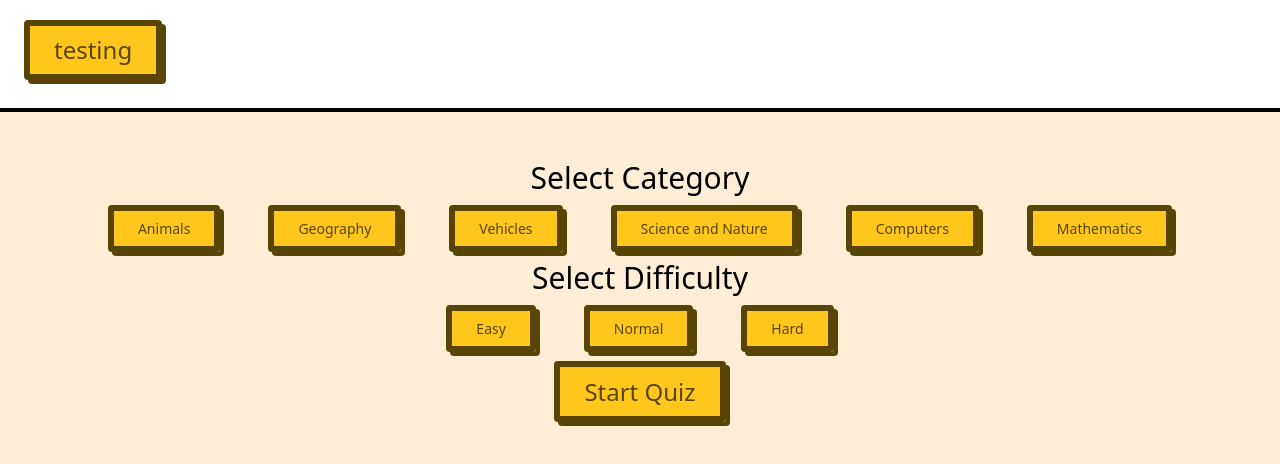
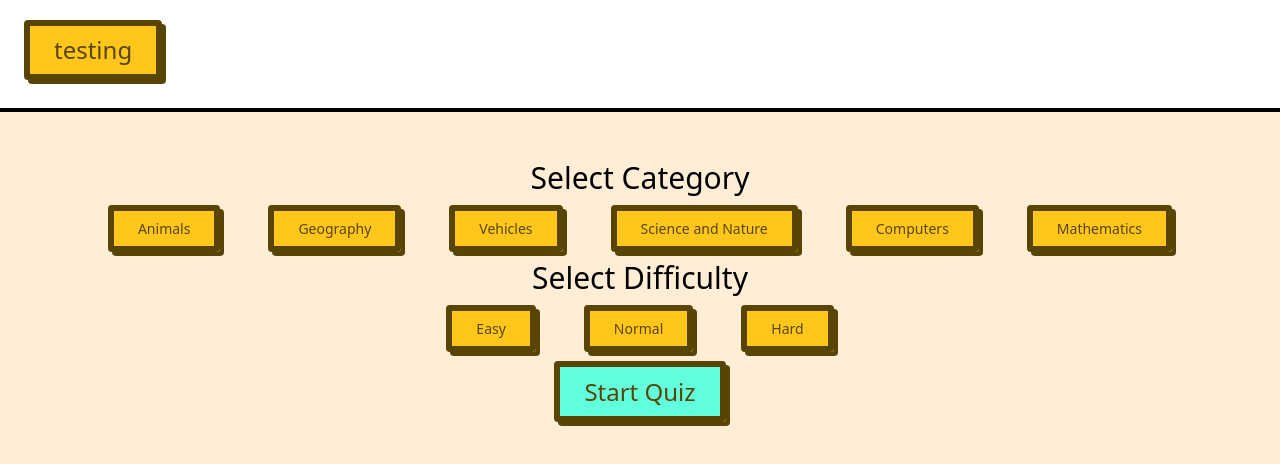
Before and after one commit to shaikhyakubhossain/quiz-app, a Next.js app: page / in a window 1280 px wide. Shown: the top 464 px of the page. Built offline with nearby package versions, Linux system fonts and the light colour scheme.

Commit message:
Correct ResetStatesAndRouteChangeBtn component function name, update ResetStatesAndRouteChangeBtn, refactor code

```diff
--- a/src/app/component/DisplayScore/display-score.component.tsx
+++ b/src/app/component/DisplayScore/display-score.component.tsx
@@ -27,7 +27,7 @@ export default function DisplayScore(props: propsType): JSX.Element {
     return (
         <div className={`${styles.mainContainer}`}>
             <MenuOptions>
-                <div className={`text-3xl`} >Your Score: {score}/ {maxPoints} </div >
+                <div className={`text-3xl`} >Your Score: {score}/{maxPoints} </div >
                 <div className={`text-3xl`} >Time Taken: {displayTime(time)}</div >
                 <div><ResetStatesAndRouteChangeBtn url={'/Question/1?' + 'category=' + category + "&" + 'difficulty=' + difficulty}>Try Again</ResetStatesAndRouteChangeBtn></div>
                 <div><ResetStatesAndRouteChangeBtn url={'/'}>Home</ResetStatesAndRouteChangeBtn></div>
--- a/src/app/component/MainMenu/main-menu.component.tsx
+++ b/src/app/component/MainMenu/main-menu.component.tsx
@@ -39,7 +39,7 @@ export default function MainMenu(): JSX.Element {
     return (
         <div className={`${styles.mainContainer} text-center mt-12`}>
             <QuestionSettings setCategory={setCategory} setDifficulty={setDifficulty} />
-            <ResetStatesAndRouteChangeBtn url={'/Question/1?' + startQuizQuery.category + '&' + startQuizQuery.difficulty}>Start Quiz</ResetStatesAndRouteChangeBtn>
+            <ResetStatesAndRouteChangeBtn customBgColor='#61FFDB' url={'/Question/1?' + startQuizQuery.category + '&' + startQuizQuery.difficulty}>Start Quiz</ResetStatesAndRouteChangeBtn>
         </div>
     )
 }
--- a/src/app/component/ResetStatesAndRouteChangeBtn/reset-states-and-route-change-btn.component.tsx
+++ b/src/app/component/ResetStatesAndRouteChangeBtn/reset-states-and-route-change-btn.component.tsx
@@ -10,10 +10,12 @@ import { resetPoints } from '../../../lib/features/pointsCounter/pointsCounterSl
 
 type propsType = {
     children: string
-    url: string
+    url: string,
+    customTW?: string,
+    customBgColor?: string
 }
 
-export default function StartBtn(props: propsType): JSX.Element {
+export default function ResetStatesAndRouteChangeBtn(props: propsType): JSX.Element {
 
     const router = useRouter();
     const dispatch = useDispatch();
@@ -29,7 +31,7 @@ export default function StartBtn(props: propsType): JSX.Element {
 
     return (
         <>
-            <Btn onClick={() => handleResetStatesAndRouteChangeOnBtnClick(props.url)} >{props.children}</Btn>
+            <Btn onClick={() => handleResetStatesAndRouteChangeOnBtnClick(props.url)} customTW={props.customTW} customBgColor={props.customBgColor} >{props.children}</Btn>
         </>
     )
 }
```
